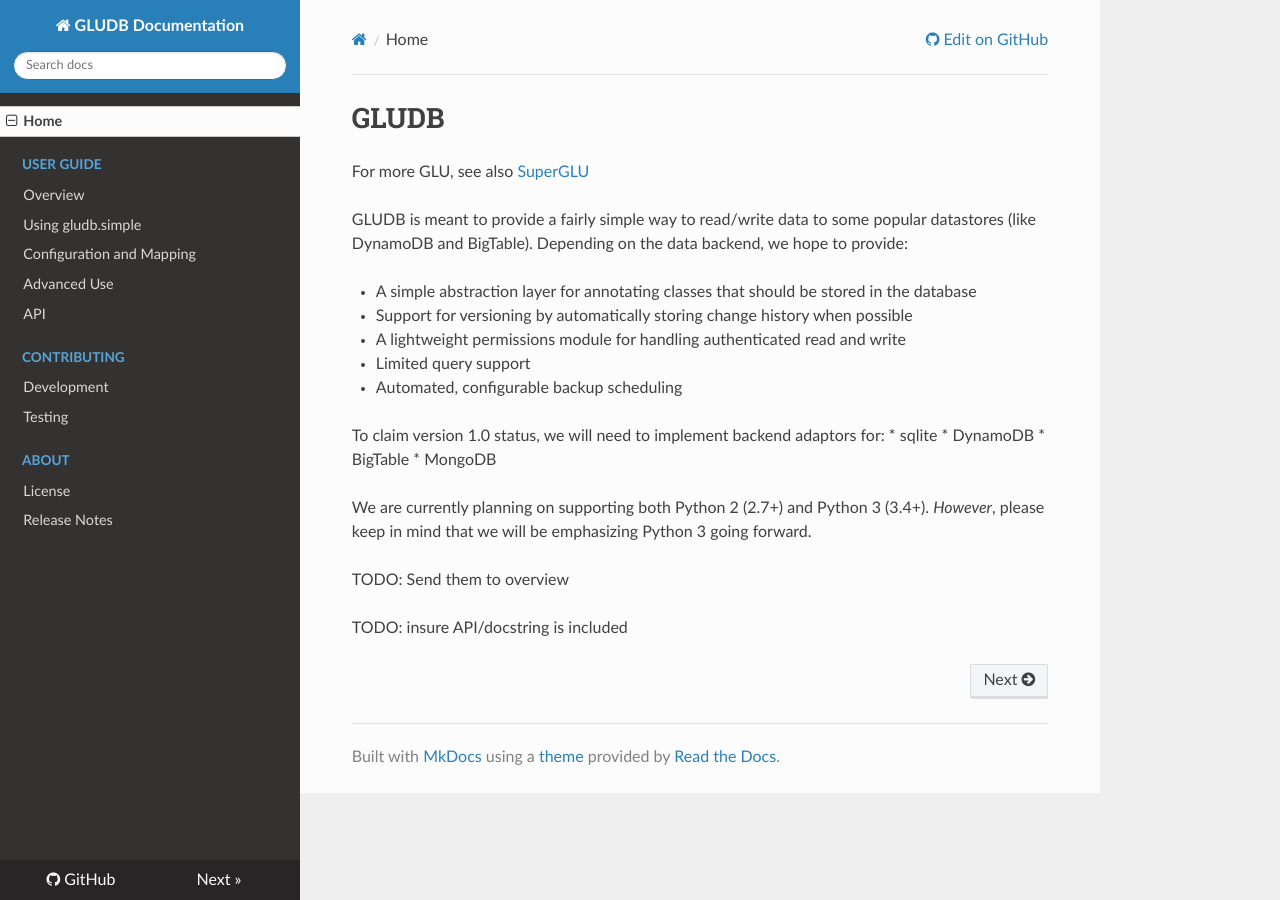
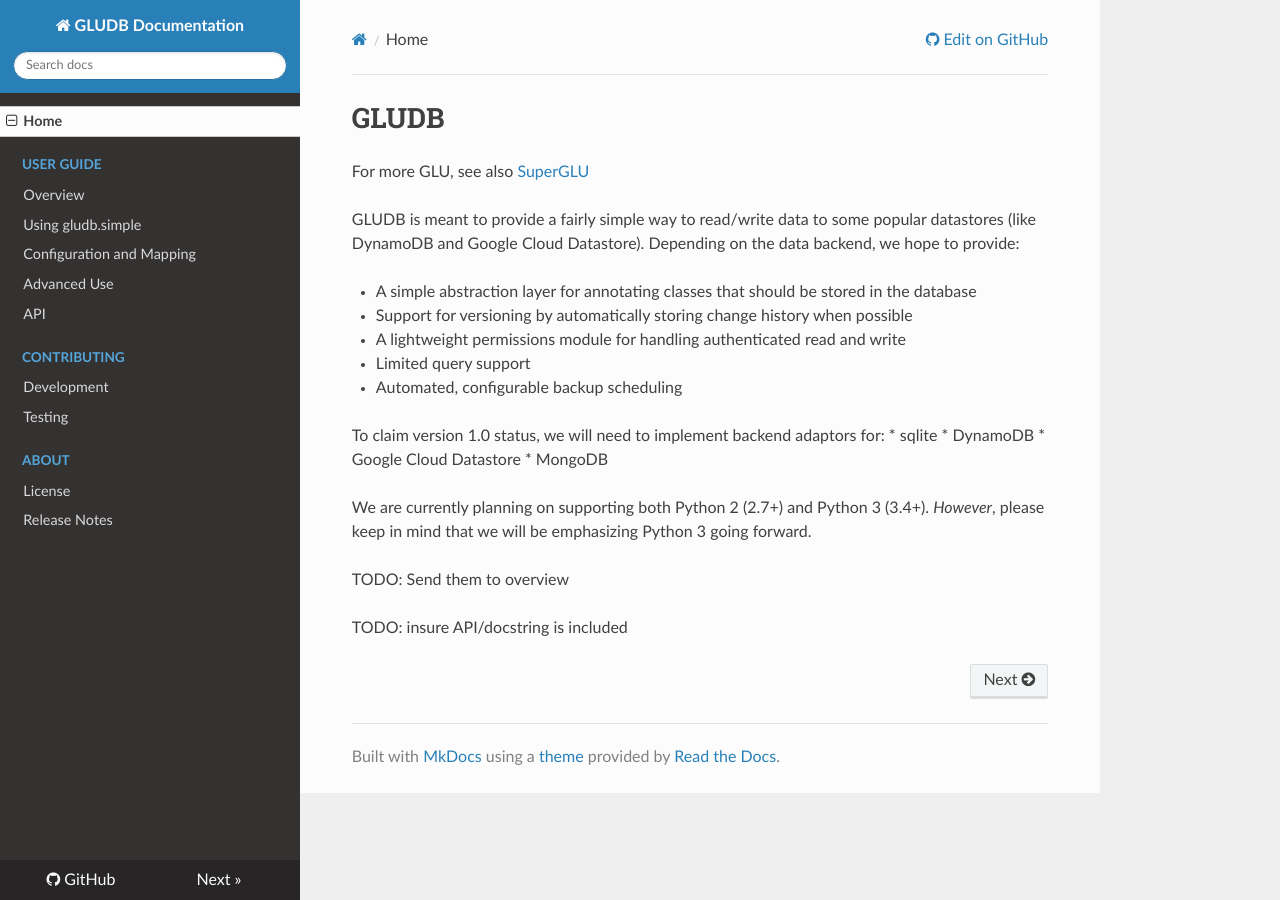
Before and after one commit to memphis-iis/GLUDB, an MkDocs documentation site: the page built from docs/index.md, in a window 1280 px wide. Built offline with MkDocs 1.6.1, drawn with Linux system fonts in a browser that asks for light colours; nearby versions of some CDN libraries; old or Windows-style settings are respelled for this version of MkDocs.

Commit message:
changing BigTable goal to Google Cloud Datastore [ci skip]

```diff
--- a/docs/index.md
+++ b/docs/index.md
@@ -4,9 +4,8 @@ For more GLU, see also
 [SuperGLU](https://github.com/GeneralizedLearningUtilities/SuperGLU)
 
 GLUDB is meant to provide a fairly simple way to read/write data to some
-popular datastores (like DynamoDB and BigTable). Depending on the data
-backend, we hope to provide:
-
+popular datastores (like DynamoDB and Google Cloud Datastore). Depending on
+the data backend, we hope to provide:
 
 * A simple abstraction layer for annotating classes that should be stored in
   the database
@@ -18,7 +17,7 @@ backend, we hope to provide:
 To claim version 1.0 status, we will need to implement backend adaptors for:
 * sqlite
 * DynamoDB
-* BigTable
+* Google Cloud Datastore
 * MongoDB
 
 We are currently planning on supporting both Python 2 (2.7+) and Python 3
--- a/setup.py
+++ b/setup.py
@@ -40,7 +40,8 @@ setup(
         'Programming Language :: Python :: 3.4',
     ],
 
-    keywords='database versioning backup dynamodb bigtable mongodb',
+    keywords='database versioning backup'
+             'sqlite dynamodb cloud datastore mongodb',
     packages=['gludb'],
 
     install_requires=[
```
Also changed, not shown: README.md (+3 -4 lines), 1 other file.
